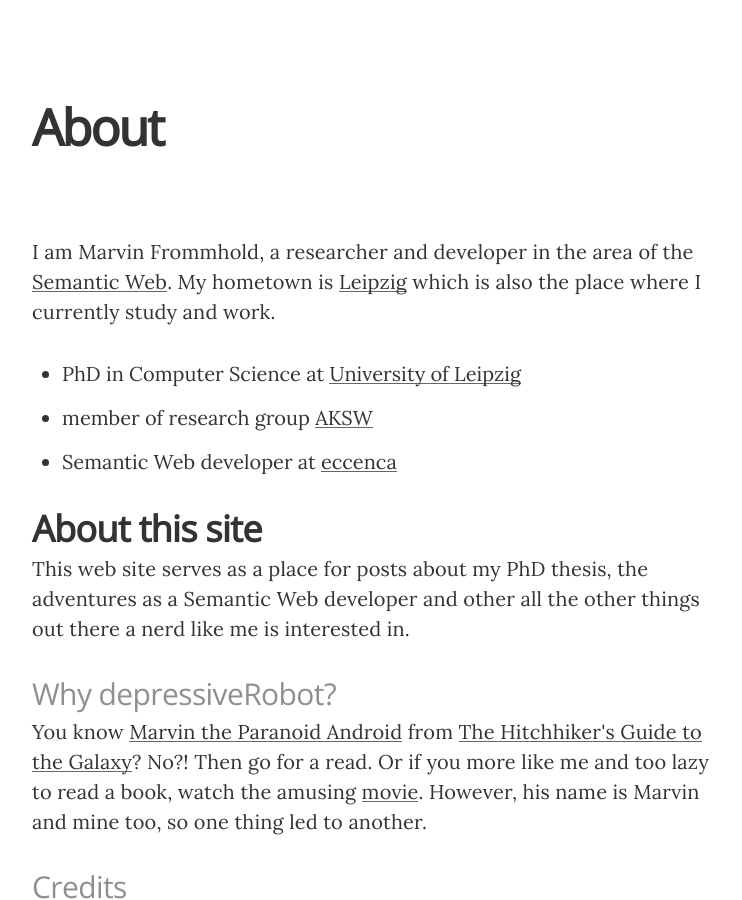
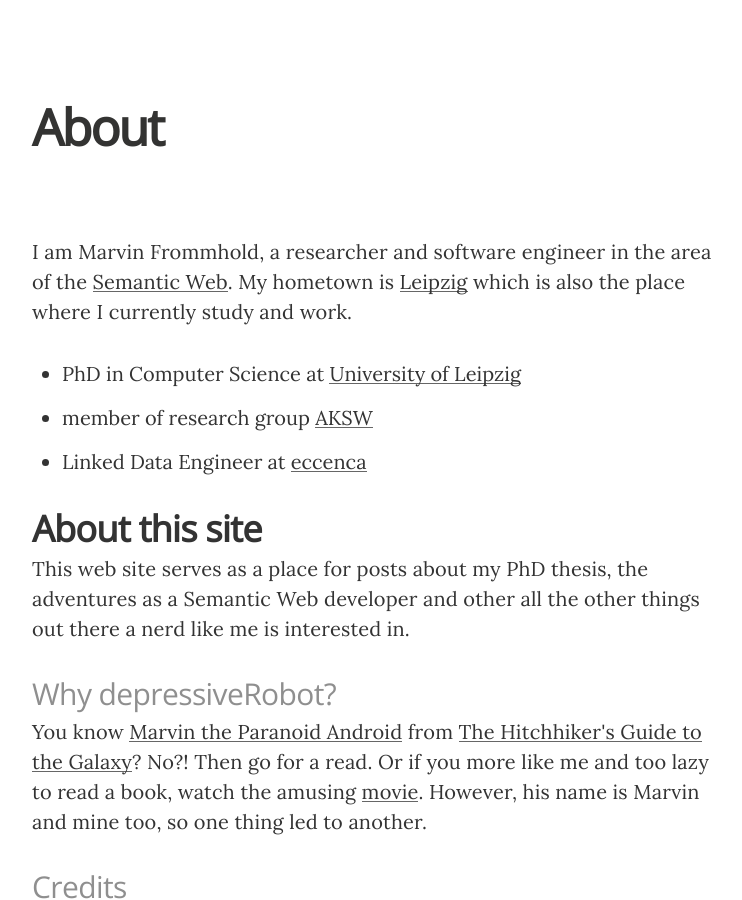
Before and after one commit to depressiveRobot/depressiverobot.github.io, a Jekyll site: the page built from about.html, in a window 1280 px wide and 900 px high. Shown: the whole window, without its empty margins (258-1000 px from the left). Built offline with Jekyll 4.4.1, drawn with Linux system fonts in a browser that asks for light colours; nearby versions of some CDN libraries; Markdown is read by kramdown in place of the engine named in the settings.

Commit message:
updated job title

```diff
--- a/about.html
+++ b/about.html
@@ -7,7 +7,7 @@ permalink: /about/
 <div resource="http://depressiverobot.com/about/#MarvinFrommhold" typeof="Person">
 
   <p>
-    I am <span property="name"><span property="givenName">Marvin</span> <span property="familyName">Frommhold</span></span>, a researcher and developer in the area of the <a property="foaf:interest" href="http://w3.org/standards/semanticweb/" target="_blank">Semantic Web</a>. My hometown is <span property="homeLocation" resource="http://leipzig.de/"><span resource="http://leipzig.de/" typeof="City"><a property="sameAs" target="_blank" href="http://leipzig.de/"><span property="name">Leipzig</span></a></span></span> which is also the place where I currently study and work.
+    I am <span property="name"><span property="givenName">Marvin</span> <span property="familyName">Frommhold</span></span>, a researcher and software engineer in the area of the <a property="foaf:interest" href="http://w3.org/standards/semanticweb/" target="_blank">Semantic Web</a>. My hometown is <span property="homeLocation" resource="http://leipzig.de/"><span resource="http://leipzig.de/" typeof="City"><a property="sameAs" target="_blank" href="http://leipzig.de/"><span property="name">Leipzig</span></a></span></span> which is also the place where I currently study and work.
   </p>
 
   <ul>
@@ -18,7 +18,7 @@ permalink: /about/
       member of research group <span property="memberOf" resource="http://aksw.org/Groups/AKSW" typeof="http://purl.org/vocab/aiiso/schema#ResearchGroup"><a property="sameAs url" target="_blank" href="http://aksw.org/"><span property="name">AKSW</span></a></span>
     </li>
     <li>
-      <span property="title">Semantic Web developer</span> at <span property="worksFor" resource="http://eccenca.com/" typeof="Organization"><a property="sameAs url" target="_blank" href="http://eccenca.com/"><span property="name">eccenca</span></a></span>
+      <span property="title">Linked Data Engineer</span> at <span property="worksFor" resource="http://eccenca.com/" typeof="Organization"><a property="sameAs url" target="_blank" href="http://eccenca.com/"><span property="name">eccenca</span></a></span>
     </li>
   </ul>
 
```
